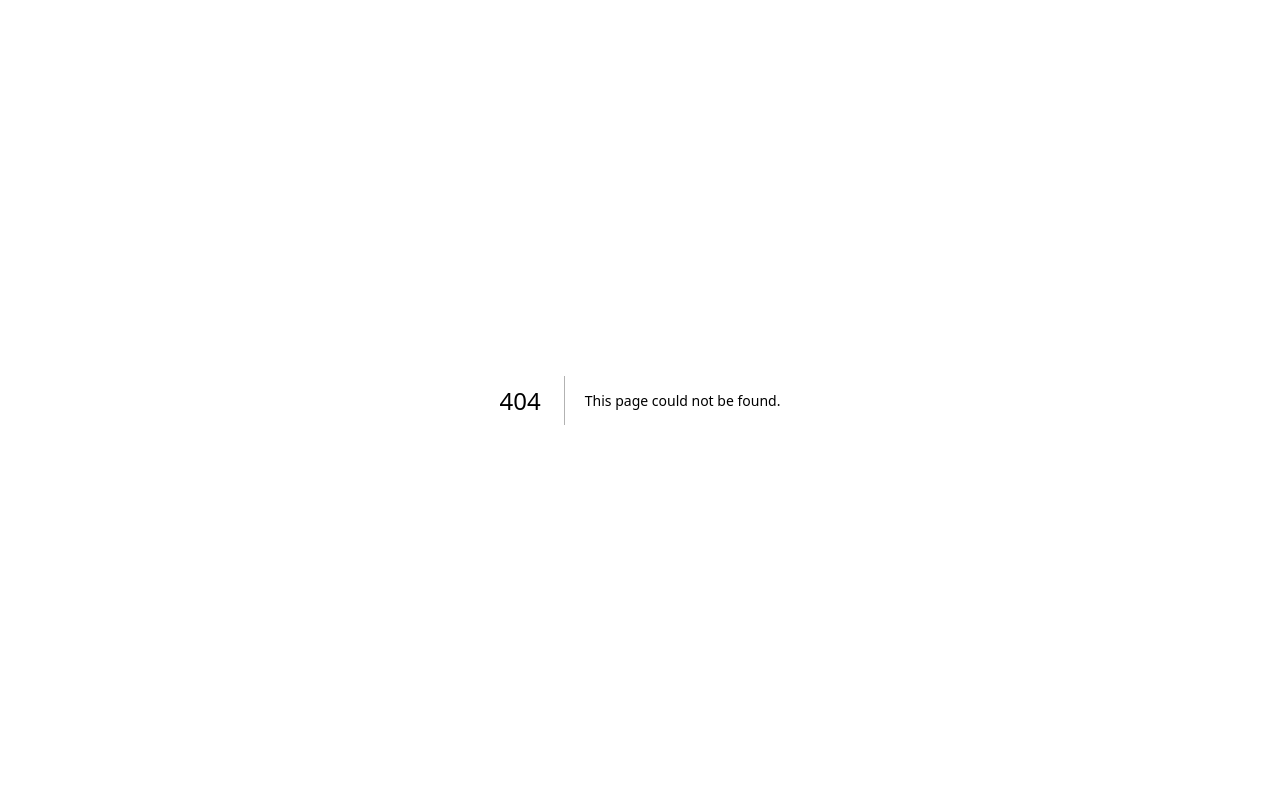
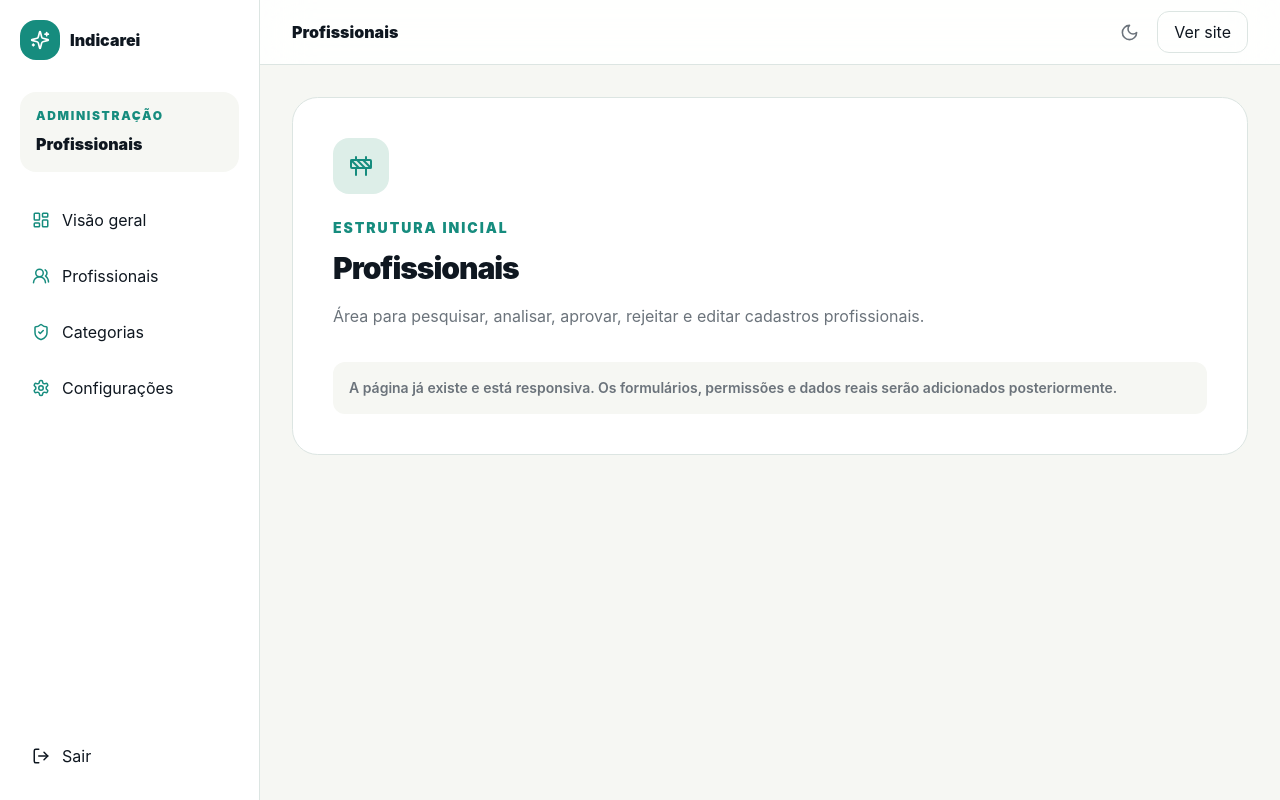
Before and after one commit to JoelsonJSantos/indicarei-v2, a Next.js app: page /admin/profissionais in a window 1280 px wide. Before the commit this address had no page. Built offline with nearby package versions, Linux system fonts and the light colour scheme.

Commit message:
feat: cria página provisória de profissionais no admin

```diff
--- /dev/null
+++ b/src/app/admin/profissionais/page.tsx
@@ -0,0 +1,5 @@
+import { DashboardPlaceholderPage } from "@/components/dashboard-placeholder-page";
+
+export default function AdminProfessionalsPage() {
+  return <DashboardPlaceholderPage role="admin" title="Profissionais" description="Área para pesquisar, analisar, aprovar, rejeitar e editar cadastros profissionais." />;
+}
```
